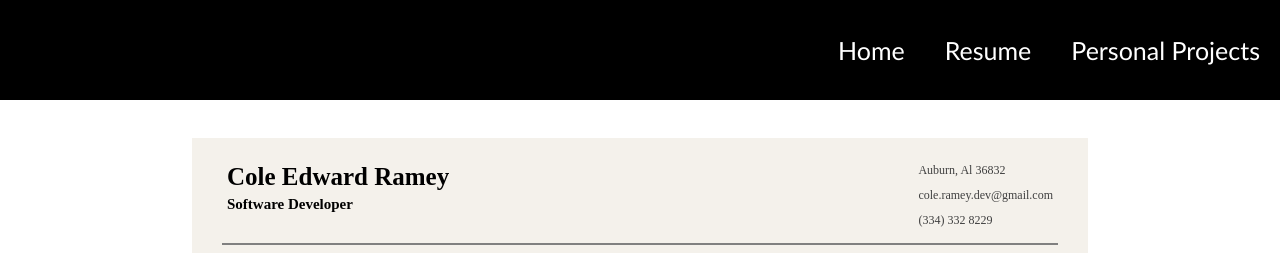
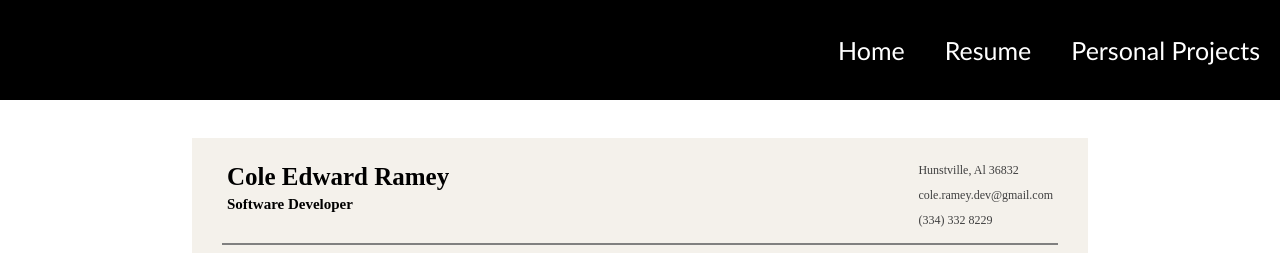
Before and after one commit to ceramey1997/cole-ramey-resume, a React (Create React App) app: page /#/ in a window 1280 px wide. Shown: the top 253 px of the page. Built offline with nearby package versions, Linux system fonts and the light colour scheme.

Commit message:
changed location

```diff
--- a/src/components/About.js
+++ b/src/components/About.js
@@ -7,7 +7,7 @@ function About() {
                 <p className="title">Software Developer</p>
             </div>
             <div className="contactInfo">
-                <p>Auburn, Al 36832</p>
+                <p>Hunstville, Al 36832</p>
                 <p>cole.ramey.dev@gmail.com</p>
                 <p>(334) 332 8229</p>
             </div>
```
